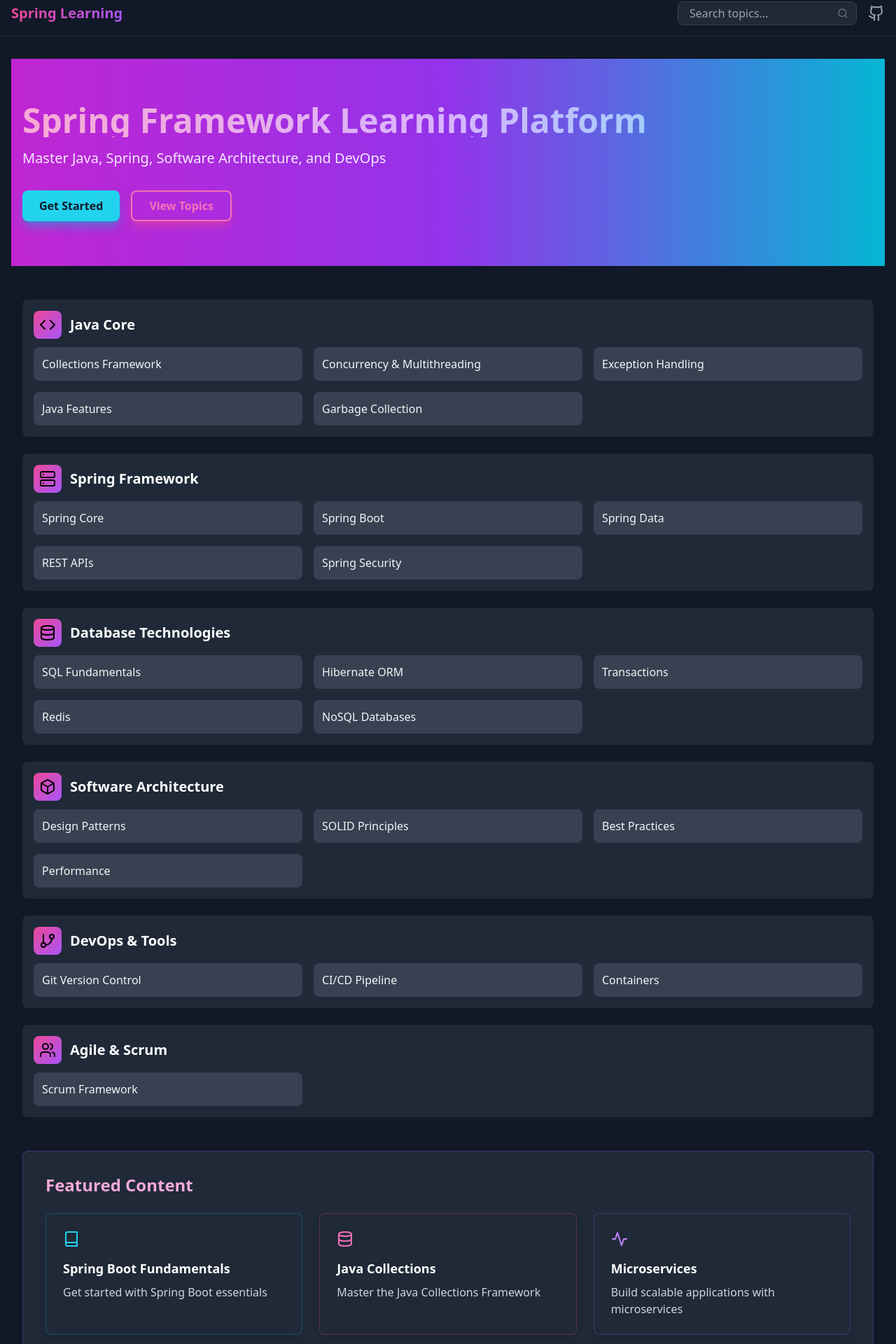
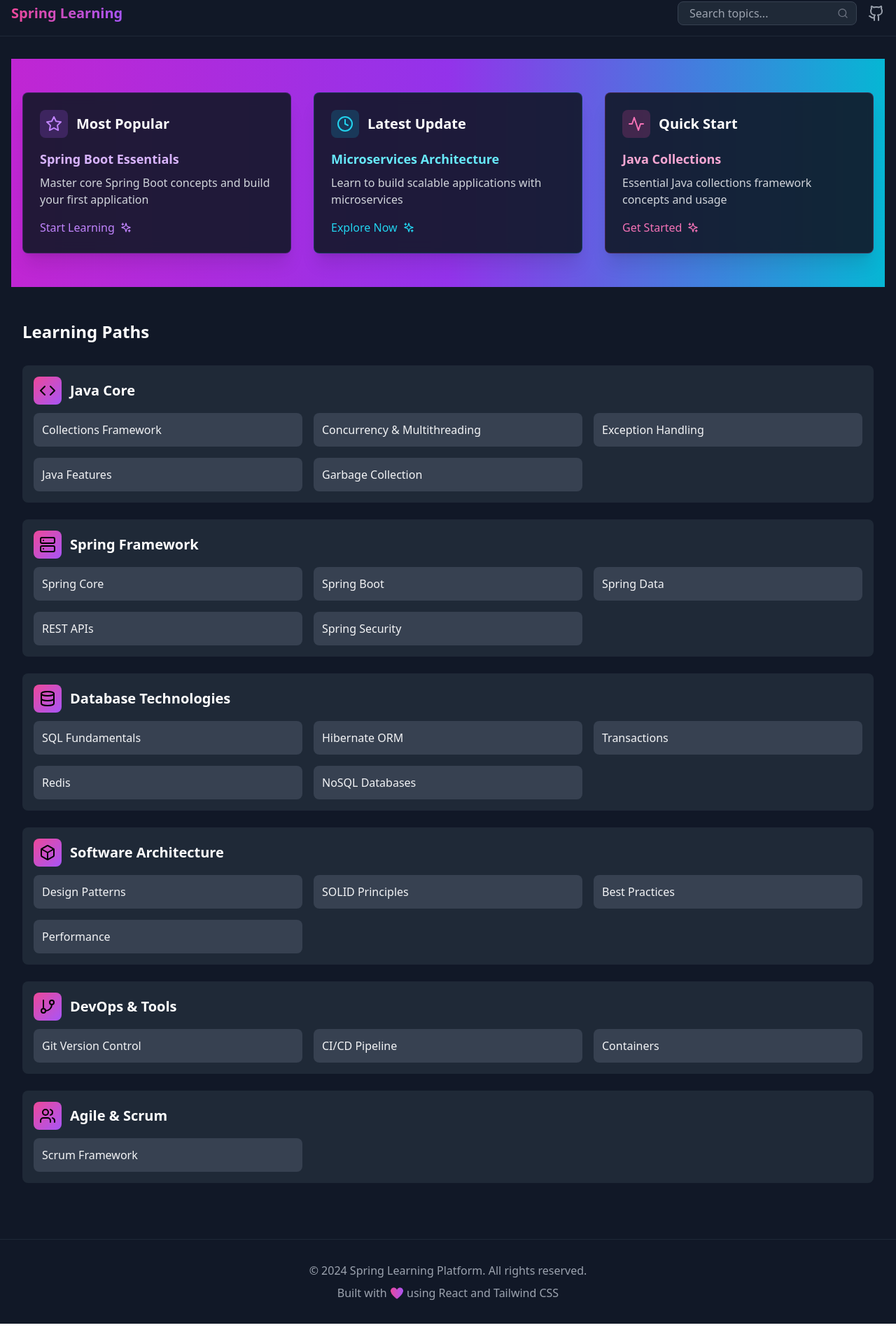
Before and after one commit to Hamza-EL-KHATIB/spring-learning-platform, a React (Create React App) app: page / in a window 1280 px wide. Shown: the part 13-1933 px from the top of the page at 70% size. After the commit the page ends 1904 px from the top, so only its background shows below. Built offline with nearby package versions, Linux system fonts and the light colour scheme.

Commit message:
feat: updates

```diff
--- a/src/pages/HomePage.js
+++ b/src/pages/HomePage.js
@@ -1,64 +1,68 @@
 import React from 'react';
-import { Book, Database, Activity } from 'lucide-react';
+import { Activity, Sparkles, Clock, Star } from 'lucide-react';
 import NavigationStructure from '../components/navigation/NavigationStructure';
 
 const HomePage = () => {
     return (
         <div className="min-h-screen bg-gray-900">
-            {/* Hero Section */}
-            <div className="bg-gradient-to-r from-fuchsia-600 via-purple-600 to-cyan-500 text-white">
-                <div className="container mx-auto px-4 py-16">
-                    <h1 className="text-5xl font-bold mb-4 text-transparent bg-clip-text bg-gradient-to-r from-pink-300 via-purple-300 to-cyan-300">
-                        Spring Framework Learning Platform
-                    </h1>
-                    <p className="text-xl text-purple-100 mb-8">Master Java, Spring, Software Architecture, and DevOps</p>
-                    <div className="flex gap-4">
-                        <button className="bg-cyan-400 text-gray-900 px-6 py-2 rounded-lg font-semibold hover:bg-cyan-300 transition-colors shadow-lg shadow-cyan-500/50">
-                            Get Started
-                        </button>
-                        <button className="border-2 border-pink-400 text-pink-400 px-6 py-2 rounded-lg font-semibold hover:bg-pink-400 hover:text-white transition-colors shadow-lg shadow-pink-500/50">
-                            View Topics
-                        </button>
+            {/* Featured Content as Hero Section */}
+            <div className="bg-gradient-to-r from-fuchsia-600 via-purple-600 to-cyan-500">
+                <div className="container mx-auto px-4 py-12">
+                    <div className="grid grid-cols-1 lg:grid-cols-3 gap-8">
+                        {/* Popular Track */}
+                        <div className="bg-gray-900/90 backdrop-blur rounded-lg p-6 border border-purple-500/20 hover:border-purple-500/40 transition-all shadow-xl">
+                            <div className="flex items-center gap-3 mb-4">
+                                <div className="p-2 bg-purple-500/20 rounded-lg">
+                                    <Star className="w-6 h-6 text-purple-400" />
+                                </div>
+                                <h2 className="text-xl font-bold text-white">Most Popular</h2>
+                            </div>
+                            <h3 className="text-lg font-semibold text-purple-300 mb-2">Spring Boot Essentials</h3>
+                            <p className="text-gray-300 mb-4">Master core Spring Boot concepts and build your first application</p>
+                            <a href="/spring/boot" className="inline-flex items-center text-purple-400 hover:text-purple-300">
+                                Start Learning <Sparkles className="w-4 h-4 ml-2" />
+                            </a>
+                        </div>
+
+                        {/* Latest Content */}
+                        <div className="bg-gray-900/90 backdrop-blur rounded-lg p-6 border border-cyan-500/20 hover:border-cyan-500/40 transition-all shadow-xl">
+                            <div className="flex items-center gap-3 mb-4">
+                                <div className="p-2 bg-cyan-500/20 rounded-lg">
+                                    <Clock className="w-6 h-6 text-cyan-400" />
+                                </div>
+                                <h2 className="text-xl font-bold text-white">Latest Update</h2>
+                            </div>
+                            <h3 className="text-lg font-semibold text-cyan-300 mb-2">Microservices Architecture</h3>
+                            <p className="text-gray-300 mb-4">Learn to build scalable applications with microservices</p>
+                            <a href="/architecture/design-patterns" className="inline-flex items-center text-cyan-400 hover:text-cyan-300">
+                                Explore Now <Sparkles className="w-4 h-4 ml-2" />
+                            </a>
+                        </div>
+
+                        {/* Quick Start */}
+                        <div className="bg-gray-900/90 backdrop-blur rounded-lg p-6 border border-pink-500/20 hover:border-pink-500/40 transition-all shadow-xl">
+                            <div className="flex items-center gap-3 mb-4">
+                                <div className="p-2 bg-pink-500/20 rounded-lg">
+                                    <Activity className="w-6 h-6 text-pink-400" />
+                                </div>
+                                <h2 className="text-xl font-bold text-white">Quick Start</h2>
+                            </div>
+                            <h3 className="text-lg font-semibold text-pink-300 mb-2">Java Collections</h3>
+                            <p className="text-gray-300 mb-4">Essential Java collections framework concepts and usage</p>
+                            <a href="/java/collections" className="inline-flex items-center text-pink-400 hover:text-pink-300">
+                                Get Started <Sparkles className="w-4 h-4 ml-2" />
+                            </a>
+                        </div>
                     </div>
                 </div>
             </div>
 
-            {/* Main Content - Navigation Structure */}
+            {/* Learning Paths Section */}
             <div className="container mx-auto px-4 py-12">
+                <h2 className="text-2xl font-bold text-white mb-8">Learning Paths</h2>
                 <NavigationStructure />
             </div>
 
-            {/* Featured Content section remains the same */}
-            <div className="container mx-auto px-4 mb-12">
-                <div className="bg-gray-800 rounded-lg shadow-lg p-8 border border-purple-500/30">
-                    <h2 className="text-2xl font-bold mb-6 text-transparent bg-clip-text bg-gradient-to-r from-pink-300 to-purple-300">
-                        Featured Content
-                    </h2>
-                    <div className="grid grid-cols-1 md:grid-cols-3 gap-6">
-                        <div className="bg-gray-800 border border-cyan-500/30 rounded-lg p-6 hover:border-cyan-400/50 transition-colors shadow-lg">
-                            <div className="text-cyan-400 mb-4">
-                                <Book className="w-6 h-6" />
-                            </div>
-                            <h3 className="text-lg font-semibold mb-2 text-white">Spring Boot Fundamentals</h3>
-                            <p className="text-gray-300">Get started with Spring Boot essentials</p>
-                        </div>
-                        <div className="bg-gray-800 border border-pink-500/30 rounded-lg p-6 hover:border-pink-400/50 transition-colors shadow-lg">
-                            <div className="text-pink-400 mb-4">
-                                <Database className="w-6 h-6" />
-                            </div>
-                            <h3 className="text-lg font-semibold mb-2 text-white">Java Collections</h3>
-                            <p className="text-gray-300">Master the Java Collections Framework</p>
-                        </div>
-                        <div className="bg-gray-800 border border-purple-500/30 rounded-lg p-6 hover:border-purple-400/50 transition-colors shadow-lg">
-                            <div className="text-purple-400 mb-4">
-                                <Activity className="w-6 h-6" />
-                            </div>
-                            <h3 className="text-lg font-semibold mb-2 text-white">Microservices</h3>
-                            <p className="text-gray-300">Build scalable applications with microservices</p>
-                        </div>
-                    </div>
-                </div>
-            </div>
         </div>
     );
 };
```
